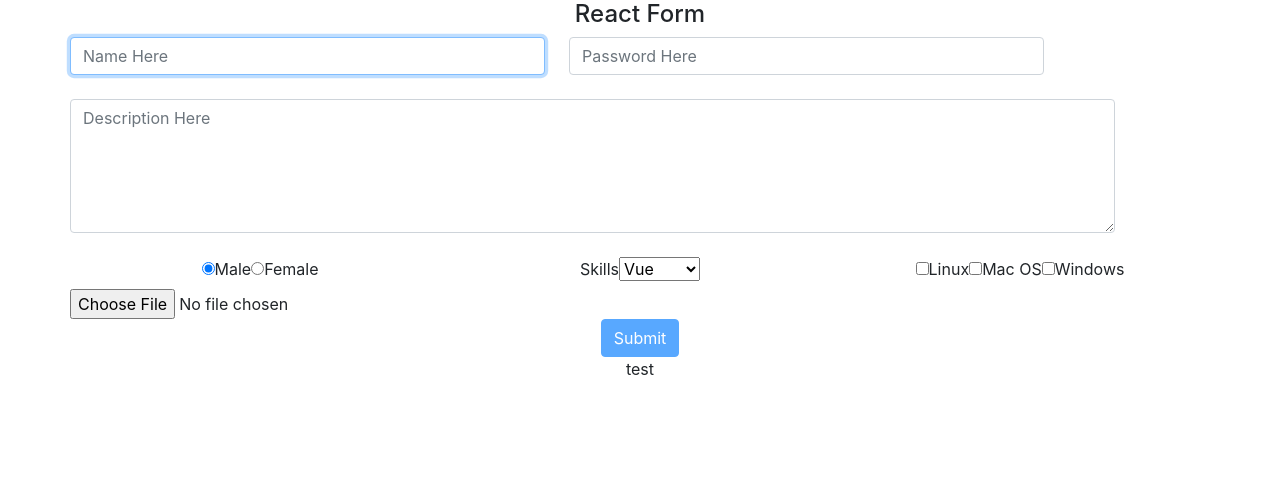
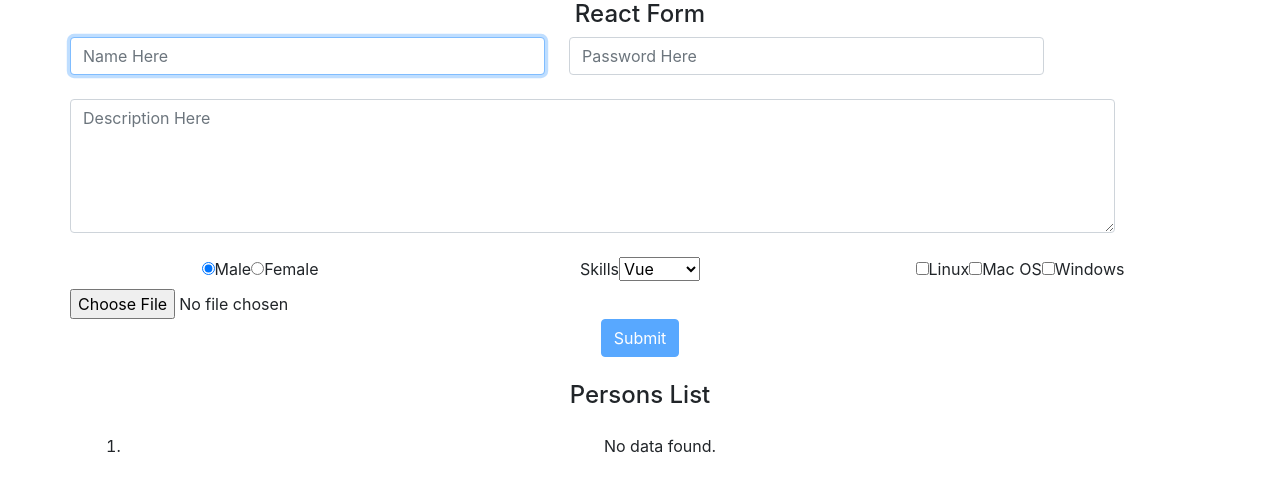
Before and after one commit to pinak4u/reactdemo2, a React (Create React App) app: page / in a window 1280 px wide. Shown: the top 492 px of the page. Built offline with nearby package versions, Linux system fonts and the light colour scheme.

Commit message:
Added Remove person and list person functionality in Listing Component

```diff
--- a/src/Component/FormComponent.js
+++ b/src/Component/FormComponent.js
@@ -47,32 +47,27 @@ class FormComponent extends Component {
             name,
         })
     }
-
     passwordChangeHandler = (event) => {
         this.setState({
             password: event.target.value,
         })
     }
-
     genderChangeHandler = (event, gender) => {
         this.setState({
             gender: event.target.value,
         })
     }
-
     skillChangeHandler = (event) => {
         this.setState({
             skill: event.target.value,
         })
     }
-
     descriptionChangeHandler = (event) => {
         let description = event.target.value;
         this.setState({
             description
         })
     }
-
     clickHandler = () => {
         const name = this.state.name;
         const password = this.state.password;
@@ -84,12 +79,10 @@ class FormComponent extends Component {
         const person = {name, password, skill, gender, description, osPreference, myfile}
         this.setState(prevState => ({
             persons: [...prevState.persons, person]
-        }), () => {
+        }),()=>{
             this.resetForm();
-            console.log(this.state.persons);
         });
     }
-
     osPreferenceChangeHandler = (event) => {
         let os = event.target.value;
         let osIndex = this.tempRef.findIndex(element => element == os);
@@ -103,7 +96,6 @@ class FormComponent extends Component {
             error
         })
     }
-
     fileChangeHandler = (event) => {
         let {lastModified, name, size, type} = event.target.files[0];
         let myfile = {lastModified, name, size, type}
@@ -111,7 +103,6 @@ class FormComponent extends Component {
             myfile
         })
     }
-
     resetForm = () => {
         this.setState({
             name: '',
@@ -137,6 +128,14 @@ class FormComponent extends Component {
         let errorNormalState = {status: false, message: ''};
         let error = (this.state.name !== '' && this.state.name.length <= 2) || (this.state.description !== '' && this.state.description.length <= 2) || (this.state.osPreference.length <= 0) ? errorState : errorNormalState;
         this.setState({error});
+    }
+    removePersonFromPersonsArray(name){
+        let namedPerson = this.state.persons.findIndex(element => element.name == name);
+        let tempArray = this.state.persons;
+        tempArray.splice(namedPerson, 1) ;
+        this.setState({
+            persons: tempArray,
+        });
     }
     render() {
 
@@ -208,7 +207,8 @@ class FormComponent extends Component {
                 </button>
                 <div className='row'>
                     <div className='col-sm-12'>
-                        <ListingComponent persons = {this.state.persons}/>
+                        <h4 className={'mb-4 mt-4'}>Persons List</h4>
+                        <ListingComponent persons={this.state.persons} deletePerson = {(name)=>{this.removePersonFromPersonsArray(name)}}/>
                     </div>
                 </div>
             </div>
--- a/src/Component/ListingComponent.js
+++ b/src/Component/ListingComponent.js
@@ -1,16 +1,31 @@
 import React, {Component} from 'react';
 
-export default class ListingComponent extends Component {
+class ListingComponent extends Component {
     constructor(props) {
         super(props);
     }
 
+    personClickHandler=(name)=>{
+        this.props.deletePerson(name);
+    }
     render() {
-        console.log(this.props);
-        return(
+        let PersonLists = this.props.persons.length > 0 ?
+            this.props.persons.map((person) => {
+                return (
+                    <li key={Math.random()}>
+                            <span>{person.name}</span> - <span>{person.skill.toUpperCase()} DEVELOPER</span>
+                            <button className={'btn btn-danger btn-sm mb-2'} onClick={()=>this.personClickHandler(person.name)}>Remove {person.name}</button>
+                    </li>)
+            }) :
+            <li>No data found.</li>
+        return (
             <div>
-                <p>test</p>
+                <ol>
+                    {PersonLists}
+                </ol>
             </div>
         )
     }
 }
+
+export default ListingComponent;
```
Also changed, not shown: 1 other file (tests, documents, lock files or other folders).
